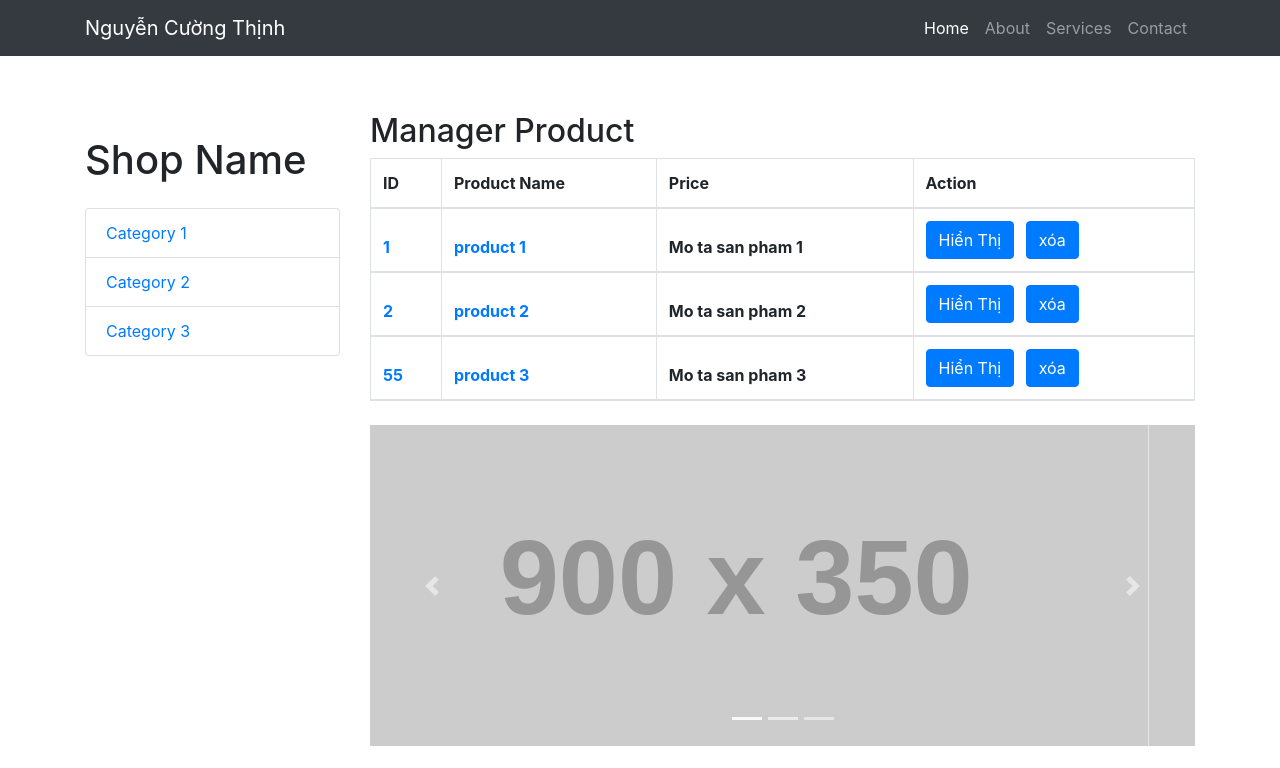
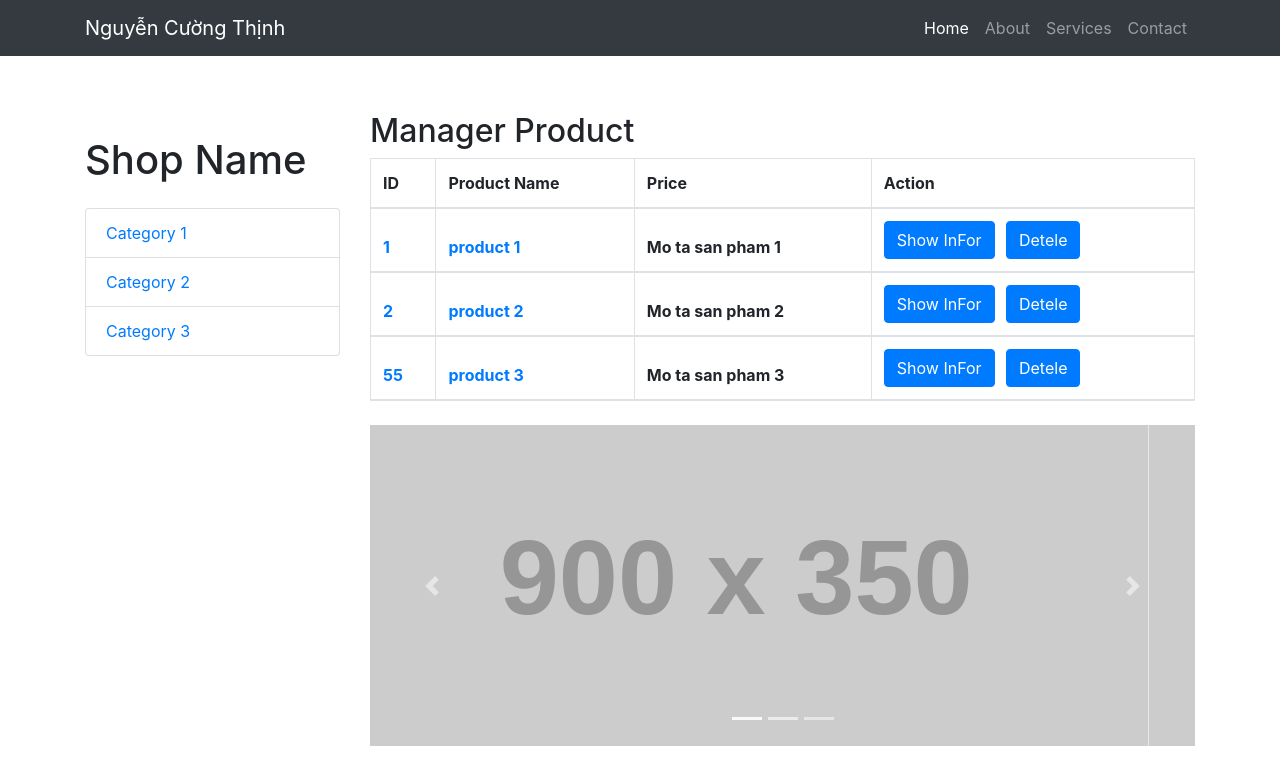
Before and after one commit to ThinhNC0906/angular-thinhncph07423, an Angular app: page / in a window 1280 px wide. Shown: the top 768 px of the page. Built offline with nearby package versions, Linux system fonts and the light colour scheme.

Commit message:
1 file modified

```diff
--- a/src/app/product-manager/product-manager.component.html
+++ b/src/app/product-manager/product-manager.component.html
@@ -14,8 +14,8 @@
               <th><a href="#">{{product.name}}</a></th>
               <th><p class="card-text">{{product.desc}}</p></th>
               <th>
-                <button class="btn btn-primary" (click)="showDetail(product)">Hiển Thị</button> &nbsp;
-              <button class="btn btn-primary" (click)="removeItem(product.id)">xóa</button>
+                <button class="btn btn-primary" (click)="showDetail(product)">Show InFor</button> &nbsp;
+              <button class="btn btn-primary" (click)="removeItem(product.id)">Detele</button>
               </th>
             </tr>
           </thead>
```
